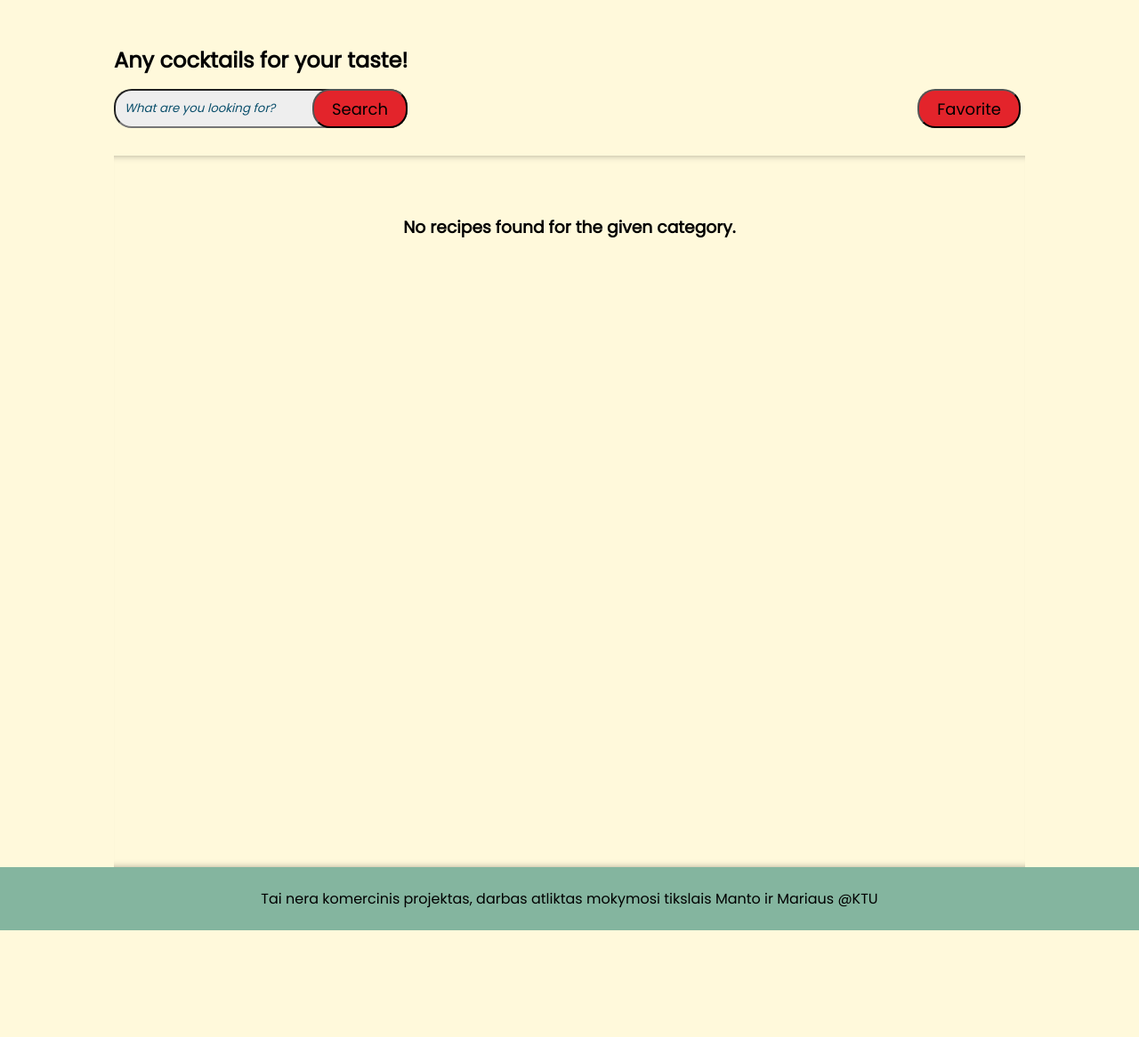
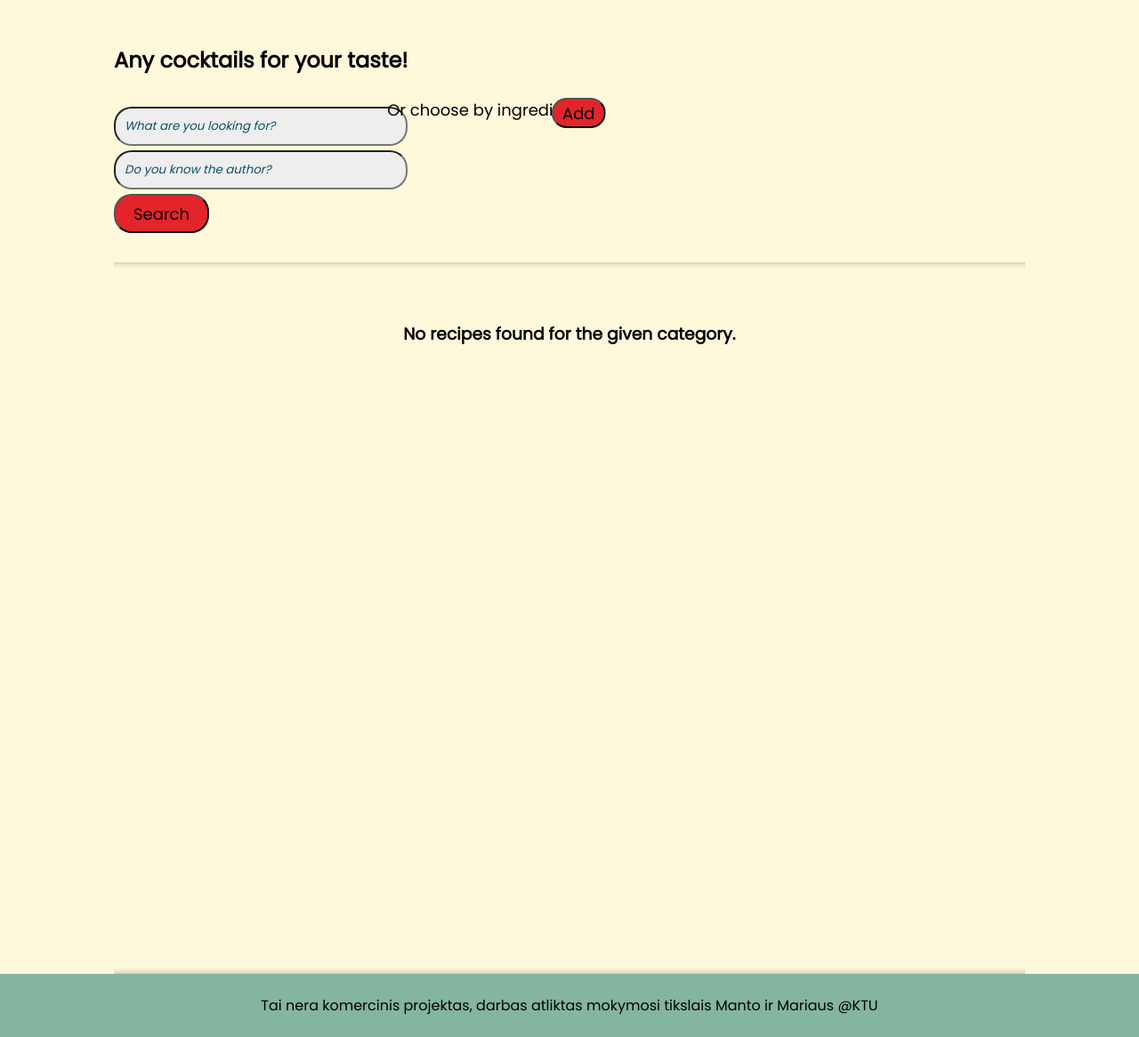
Before and after one commit to martemantas/Mix-Mingle, a PHP site: page /search.php in a window 1280 px wide. Shown: the part 58-1224 px from the top of the page at 89% size. Before the commit the page ends 1104 px from the top, so only its background shows below. Run offline with PHP 8.4, Linux system fonts and the light colour scheme; data that the repository does not hold is empty.

Commit message:
Functional search with options to search by name, author and by picking ingredients

```diff
--- a/cocktails.php
+++ b/cocktails.php
@@ -239,7 +239,7 @@ if(!empty($_SESSION["id"])){
             var searchQuery = document.getElementById('searchInput').value;
             var userId = '<?php echo $sessionID; ?>';
 
-            fetchRecipesBySearchQuery(searchQuery, 1,userId);
+            fetchRecipesBySearchQuery(searchQuery, '', 1, userId, []);
         });
     });
 </script>
--- a/common.js
+++ b/common.js
@@ -38,14 +38,15 @@ function fetchRecipesByCategoryAndUser(categoryId, userId) {
     xhr.send();
 }
 
-function fetchRecipesBySearchQuery(searchQuery, category, userId) {
+function fetchRecipesBySearchQuery(searchQuery, creatorQuery, category, userId, ingredients) {
     var xhr = new XMLHttpRequest();
-    var url = 'searchRecipes.php?query=' + encodeURIComponent(searchQuery) + '&category=' + category;
+    var url = 'searchRecipes.php?query=' + encodeURIComponent(searchQuery) + '&creatorQuery=' + creatorQuery  + '&category=' + category + '&ingredients=' + JSON.stringify(ingredients);
     xhr.open('GET', url, true);
 
     xhr.onreadystatechange = function() {
         if (xhr.readyState === XMLHttpRequest.DONE) {
             if (xhr.status === 200) {
+                // console.log(xhr.responseText);
                 var recipes = JSON.parse(xhr.responseText);
                 displayRecipes(recipes, userId);
             } else {
--- a/protein.php
+++ b/protein.php
@@ -30,6 +30,7 @@ if(!empty($_SESSION["id"])){
             echo '<li><a href="search.php">Search</a></li>';
             if(!empty($_SESSION["id"]) && ($row['role'] == 2 || 3)){
                 echo '<li><a href="newRecipe.php">New recipe</a></li>';
+                echo '<li><a href="newIngredient.php">New ingredient</a></li>';
             }
         echo '</ul>';
         if(empty($_SESSION["id"])){
@@ -228,7 +229,7 @@ if(!empty($_SESSION["id"])){
             var searchQuery = document.getElementById('searchInput').value;
             var userId = '<?php echo $sessionID; ?>';
 
-            fetchRecipesBySearchQuery(searchQuery, 3, userId);
+            fetchRecipesBySearchQuery(searchQuery, '', 3, userId, []);
         });
     });
 </script>
--- /dev/null
+++ b/search.css
@@ -0,0 +1,52 @@
+.searchBar input {
+    margin-bottom: 5px;
+    height: 10%;
+}
+.drink-cards {
+    margin-top: 25px;
+}
+.searchBar{
+    position: static;
+    display: block;
+    min-height: 150px;
+}
+.searchBar button, .searchButtons button{
+    height: 10%;
+}
+.searchButtons label{
+    font-size: 18px;
+}
+.searchBar button{
+    position: static;
+}
+.searchButtons button{
+    padding: 15px 10px;
+}
+.searchButtons{
+    width: 70%;
+    /* background-color: green; */
+    height: 100%;
+}
+.ingredient-dropdown{
+    display: flex;
+    flex-direction: column;
+    overflow-x: hidden;
+}
+.ingredient-dropdown::-webkit-scrollbar {
+    display: none;
+}
+.ingredient-select{
+    padding: 5px 10px;
+    margin: 5px 0;
+    border-radius: 5px;
+    background: #eee;
+}
+.remove-ingredient{
+    width: 50%;
+}
+.add-ingredient{
+    position: absolute;
+    top: 0;
+    left: 30%;
+    transform: translateX(-50%);
+}
--- /dev/null
+++ b/search.js
@@ -0,0 +1,59 @@
+document.addEventListener("DOMContentLoaded", function() {
+    function fetchIngredients(callback) {
+        var xhr = new XMLHttpRequest();
+        var url = 'fetchIngredients.php';
+        xhr.open('GET', url, true);
+
+        xhr.onreadystatechange = function() {
+            if (xhr.readyState === XMLHttpRequest.DONE) {
+                if (xhr.status === 200) {
+                    var ingredients = JSON.parse(xhr.responseText);
+                    callback(ingredients);
+                } else {
+                    console.error('Failed to fetch recipes:', xhr.status);
+                }
+            }
+        };
+
+        xhr.send();
+    }
+
+
+    function createDropdown(ingredients) {
+        var dropdown = document.createElement('select');
+        dropdown.classList.add('ingredient-select');
+
+        ingredients.forEach(function(ingredient) {
+            var option = document.createElement('option');
+            option.value = ingredient;
+            option.textContent = ingredient;
+            dropdown.appendChild(option);
+        });
+
+        return dropdown;
+    }
+
+    function handleAddIngredient(event) {
+        fetchIngredients(function(ingredients) {
+            var newDropdown = createDropdown(ingredients);
+
+            var removeButton = document.createElement('button');
+            removeButton.textContent = 'Remove';
+            removeButton.classList.add('remove-ingredient');
+
+            removeButton.addEventListener('click', function() {
+                newDropdown.remove();
+                removeButton.remove();
+            });
+
+            var parentDiv = event.target.parentElement;
+            parentDiv.insertBefore(newDropdown, parentDiv.lastElementChild);
+            parentDiv.insertBefore(removeButton, parentDiv.lastElementChild);
+        });
+    }
+
+    var addButton = document.querySelectorAll('.add-ingredient');
+    addButton.forEach(function(button) {
+        button.addEventListener('click', handleAddIngredient);
+    });
+});
--- a/search.php
+++ b/search.php
@@ -12,6 +12,7 @@ if(!empty($_SESSION["id"])){
     <meta charset="UTF-8">
     <meta name="viewport" content="width=device-width, initial-scale=1.0">
     <link rel="stylesheet" href="style.css">
+    <link rel="stylesheet" href="search.css">
     <title>Mix&Migle</title>
 </head>
 <script src="home.js"></script>
@@ -47,10 +48,14 @@ if(!empty($_SESSION["id"])){
             <div class="search">
                 <form class="searchBar" id="searchForm">
                     <input type="text" id="searchInput" placeholder="What are you looking for?">
+                    <input type="text" id="searchInputCreator" placeholder="Do you know the author?">
                     <button type="submit">Search</button>
                 </form>
-                <div class="searchButtons">
-                    <button id="favoriteButton">Favorite</button>
+                <div class="searchButtons" style="justify-content: flex-start;">
+                    <div class="ingredient-dropdown">
+                        <label for="">Or choose by ingredients</label>
+                        <button class="add-ingredient">Add</button>
+                    </div>
                 </div>
             </div>
             <div class="drink-cards">
@@ -175,34 +180,42 @@ if(!empty($_SESSION["id"])){
 <script src="modal.js"></script>
 <script src="common.js"></script>
 <script>
-    <?php if (!empty($_SESSION["id"])) { ?>
-        document.addEventListener("DOMContentLoaded", function() {
-            document.getElementById('favoriteButton').addEventListener('click', function() {
-                var categoryId = 0;
-                var userId = '<?php echo $sessionID; ?>';
+    document.addEventListener("DOMContentLoaded", function() {
+        var userId = '<?php echo $sessionID; ?>';
 
-                fetchRecipesByCategoryAndUser(categoryId, userId);
-            });
-        });
-    <?php }
-
-    else if (empty($_SESSION["id"]) || ($_SESSION["id"] == 0)) { ?>
-    document.addEventListener("DOMContentLoaded", function() {
-        document.getElementById('favoriteButton').addEventListener('click', function() {
-            popUpDiv("Guests don't have favorite recipes",'loginSuggestion');
-        });
-    });
-    <?php } ?>
-
-    document.addEventListener("DOMContentLoaded", function() {
         document.getElementById('searchForm').addEventListener('submit', function(event) {
             event.preventDefault();
 
             var searchQuery = document.getElementById('searchInput').value;
+            var creatorQuery = document.getElementById('searchInputCreator').value;
+            var selectedIngredients = [];
+            var ingredientSelects = document.querySelectorAll('.ingredient-select');
+            ingredientSelects.forEach(function(select) {
+                selectedIngredients.push(select.value);
+            });
 
-            var userId = '<?php echo $sessionID; ?>';
-            fetchRecipesBySearchQuery(searchQuery, 0, userId);
+            fetchRecipesBySearchQuery(searchQuery, creatorQuery, 0, userId, selectedIngredients);
         });
     });
+
+    // function fetchRecipesByIngredients(searchQuery, category, userId, ingredients) {
+    //     var xhr = new XMLHttpRequest();
+    //     var url = 'searchRecipes.php?query=' + encodeURIComponent(searchQuery) + '&category=' + category  + '&ingredients=' + JSON.stringify(ingredients);
+    //     xhr.open('GET', url, true);
+
+    //     xhr.onreadystatechange = function() {
+    //         if (xhr.readyState === XMLHttpRequest.DONE) {
+    //             if (xhr.status === 200) {
+    //                 var recipes = JSON.parse(xhr.responseText);
+    //                 displayRecipes(recipes, userId);
+    //             } else {
+    //                 console.error('Failed to fetch recipes:', xhr.status);
+    //             }
+    //         }
+    //     };
+
+    //     xhr.send();
+    // }
 </script>
+<script src="search.js"></script>
 </html>
--- a/smoothies.php
+++ b/smoothies.php
@@ -30,6 +30,7 @@ if(!empty($_SESSION["id"])){
             echo '<li><a href="search.php">Search</a></li>';
             if(!empty($_SESSION["id"]) && ($row['role'] == 2 || 3)){
                 echo '<li><a href="newRecipe.php">New recipe</a></li>';
+                echo '<li><a href="newIngredient.php">New ingredient</a></li>';
             }
         echo '</ul>';
         if(empty($_SESSION["id"])){
@@ -228,7 +229,7 @@ if(!empty($_SESSION["id"])){
             var searchQuery = document.getElementById('searchInput').value;
             var userId = '<?php echo $sessionID; ?>';
 
-            fetchRecipesBySearchQuery(searchQuery, 2, userId);
+            fetchRecipesBySearchQuery(searchQuery, '', 2, userId, []);
         });
     });
 </script>
--- a/style.css
+++ b/style.css
@@ -224,11 +224,11 @@ section{
 .searchButtons {
     right: 0;
     position: absolute;
+    width: 60%;
     display: flex;
     justify-content: flex-end;
     height: 20px;
     margin-top: 20px;
-
 }
 .searchBar input {
     width: 100%;
@@ -237,7 +237,6 @@ section{
     border-radius: 20px;
     background: #eee;
 }
-
 .searchBar input:focus {
     outline: 0;
     background: #fff;
```
Also changed, not shown: fetchIngredients.php (added, +17 -0 lines), searchRecipes.php (+68 -5 lines).
